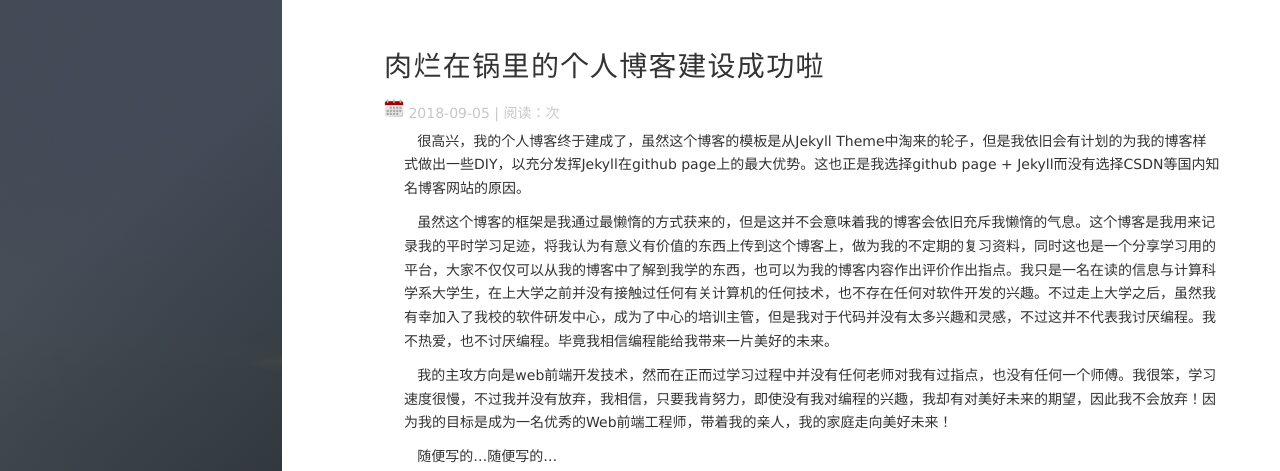
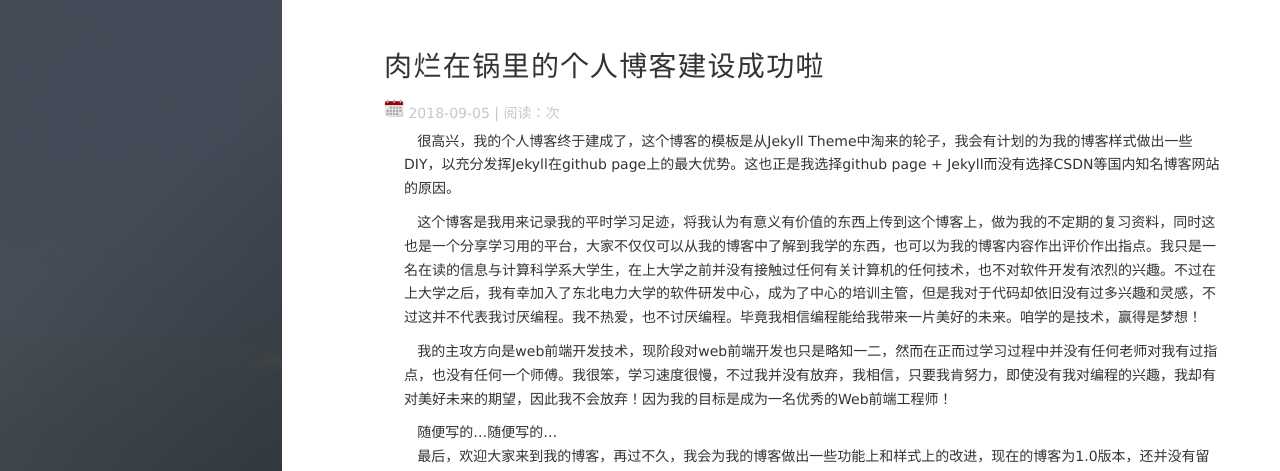
Before and after one commit to FDirectionClear/fdirectionclear.github.io, a Jekyll site: the page built from _posts/2018-09-05-myFirstBlog.md, in a window 1280 px wide and 1304 px high. Shown: the top 471 px of the window. Built offline with Jekyll 4.4.1, drawn with Linux system fonts in a browser that asks for light colours; nearby versions of some CDN libraries; comment, search, counter and statistics services are not loaded; some of the changed text lies outside the part shown.

Commit message:
Update 2018-09-05-myFirstBlog.md

```diff
--- a/_posts/2018-09-05-myFirstBlog.md
+++ b/_posts/2018-09-05-myFirstBlog.md
@@ -4,14 +4,14 @@ title: 肉烂在锅里的个人博客建设成功啦
 date: 2018-09-05
 tag: 生活
 ---
-&nbsp;&nbsp;&nbsp;很高兴，我的个人博客终于建成了，虽然这个博客的模板是从Jekyll Theme中淘来的轮子，但是我依旧会有计划的为我的博客样式做出一些DIY，以充分发挥Jekyll在github page上的最大优势。这也正是我选择github page + Jekyll而没有选择CSDN等国内知名博客网站的原因。
+&nbsp;&nbsp;&nbsp;很高兴，我的个人博客终于建成了，这个博客的模板是从Jekyll Theme中淘来的轮子，我会有计划的为我的博客样式做出一些DIY，以充分发挥Jekyll在github page上的最大优势。这也正是我选择github page + Jekyll而没有选择CSDN等国内知名博客网站的原因。
 
-&nbsp;&nbsp;&nbsp;虽然这个博客的框架是我通过最懒惰的方式获来的，但是这并不会意味着我的博客会依旧充斥我懒惰的气息。这个博客是我用来记录我的平时学习足迹，将我认为有意义有价值的东西上传到这个博客上，做为我的不定期的复习资料，同时这也是一个分享学习用的平台，大家不仅仅可以从我的博客中了解到我学的东西，也可以为我的博客内容作出评价作出指点。我只是一名在读的信息与计算科学系大学生，在上大学之前并没有接触过任何有关计算机的任何技术，也不存在任何对软件开发的兴趣。不过走上大学之后，虽然我有幸加入了我校的软件研发中心，成为了中心的培训主管，但是我对于代码并没有太多兴趣和灵感，不过这并不代表我讨厌编程。我不热爱，也不讨厌编程。毕竟我相信编程能给我带来一片美好的未来。
+&nbsp;&nbsp;&nbsp;这个博客是我用来记录我的平时学习足迹，将我认为有意义有价值的东西上传到这个博客上，做为我的不定期的复习资料，同时这也是一个分享学习用的平台，大家不仅仅可以从我的博客中了解到我学的东西，也可以为我的博客内容作出评价作出指点。我只是一名在读的信息与计算科学系大学生，在上大学之前并没有接触过任何有关计算机的任何技术，也不对软件开发有浓烈的兴趣。不过在上大学之后，我有幸加入了东北电力大学的软件研发中心，成为了中心的培训主管，但是我对于代码却依旧没有过多兴趣和灵感，不过这并不代表我讨厌编程。我不热爱，也不讨厌编程。毕竟我相信编程能给我带来一片美好的未来。咱学的是技术，赢得是梦想！
 
-&nbsp;&nbsp;&nbsp;我的主攻方向是web前端开发技术，然而在正而过学习过程中并没有任何老师对我有过指点，也没有任何一个师傅。我很笨，学习速度很慢，不过我并没有放弃，我相信，只要我肯努力，即使没有我对编程的兴趣，我却有对美好未来的期望，因此我不会放弃！因为我的目标是成为一名优秀的Web前端工程师，带着我的亲人，我的家庭走向美好未来！
+&nbsp;&nbsp;&nbsp;我的主攻方向是web前端开发技术，现阶段对web前端开发也只是略知一二，然而在正而过学习过程中并没有任何老师对我有过指点，也没有任何一个师傅。我很笨，学习速度很慢，不过我并没有放弃，我相信，只要我肯努力，即使没有我对编程的兴趣，我却有对美好未来的期望，因此我不会放弃！因为我的目标是成为一名优秀的Web前端工程师！
 
 &nbsp;&nbsp;&nbsp;随便写的...随便写的...
-&nbsp;&nbsp;&nbsp;最后，欢迎大家来到我的博客，再过不久，我会为我的博客做出一些功能上和样式上的改进，现在的博客为1.0版本，还并没有留言和评论功能，打赏功能也在研究中。。。虽然我的博客并没有任何后端功能（在github上的话可能以后也不会有），但是我会想出办法从前端上实现后端的需求。还请大家为我的博客上涉及到的各个方面提出宝贵意见，我的邮箱是947288309@qq.com，谢谢大家！
+&nbsp;&nbsp;&nbsp;最后，欢迎大家来到我的博客，再过不久，我会为我的博客做出一些功能上和样式上的改进，现在的博客为1.0版本，还并没有留言和评论功能，打赏功能也在研究中。。。虽然我的博客并没有任何后端功能（在github上的话可能以后也不会有），但是我会想出办法从前端上模拟实现后端的需求。还请大家为我的博客上涉及到的各个方面提出宝贵意见，我的邮箱是947288309@qq.com，谢谢大家！
 
 
 &nbsp;&nbsp;&nbsp; ![Markdown](http://i2.bvimg.com/661106/2ddc404c1437de15.jpg)
```
